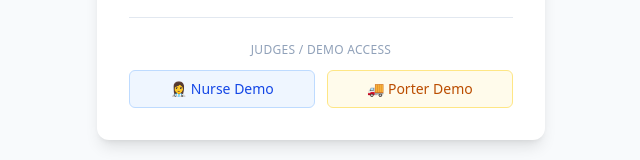
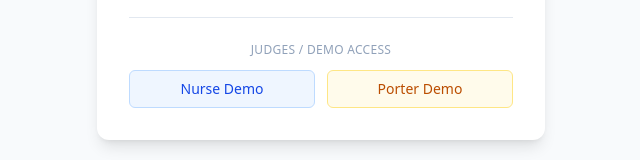
Before and after one commit to sushimachine/Smart-SOS-Hospital-System, a React (Vite) app: page / in a window 1280 px wide. Shown: the part 502-662 px from the top of the page, without its empty margins (319-959 px from the left). Built offline with nearby package versions, Linux system fonts and the light colour scheme.

Commit message:
small issue resolve

```diff
--- a/src/App.jsx
+++ b/src/App.jsx
@@ -12,15 +12,12 @@ function App() {
       <Routes>
         <Route path="/" element={<Login />} />
 
-        {/* All Admin/Nurse Routes share the Sidebar Layout */}
         <Route path="/" element={<AdminLayout />}>
-          {/* The content of these paths will render inside the <Outlet /> */}
           <Route path="/admin" element={<MasterDashboard />} />
           <Route path="/nurse" element={<NurseDashboard />} />
           <Route path="/admin/add" element={<AddInventory />} />
         </Route>
 
-        {/* The Porter App is kept separate, as it's a full-screen mobile view */}
         <Route path="/porter" element={<PorterApp />} />
 
       </Routes>
--- a/src/Pages/Login.jsx
+++ b/src/Pages/Login.jsx
@@ -91,13 +91,13 @@ export default function Login() {
               onClick={() => demoLogin('nurse')}
               className="px-4 py-2 text-sm font-medium text-blue-700 bg-blue-50 hover:bg-blue-100 rounded-md border border-blue-200"
             >
-              👩‍⚕️ Nurse Demo
+              Nurse Demo
             </button>
             <button
               onClick={() => demoLogin('porter')}
               className="px-4 py-2 text-sm font-medium text-amber-700 bg-amber-50 hover:bg-amber-100 rounded-md border border-amber-200"
             >
-              🚚 Porter Demo
+              Porter Demo
             </button>
           </div>
         </div>
```
